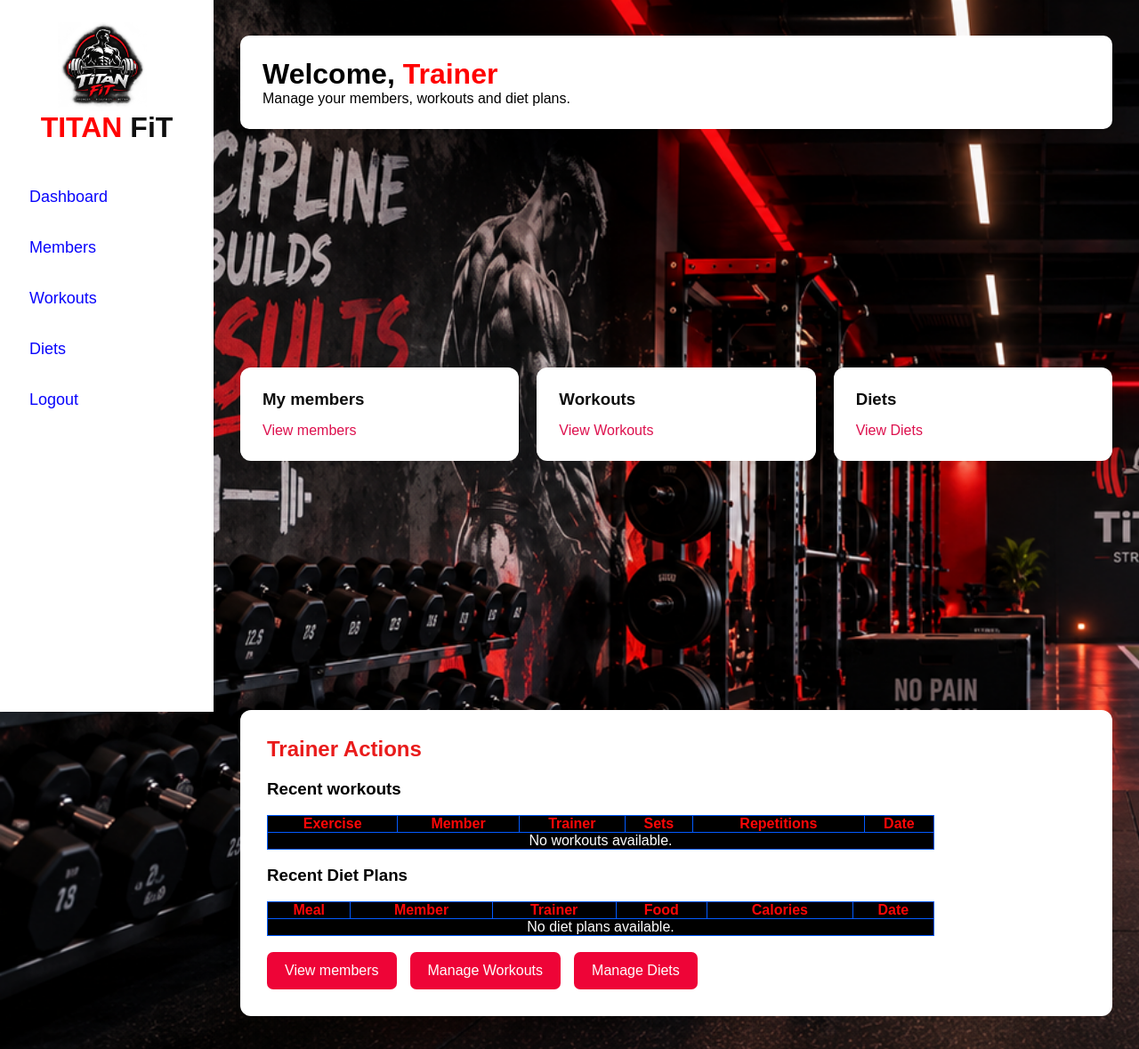
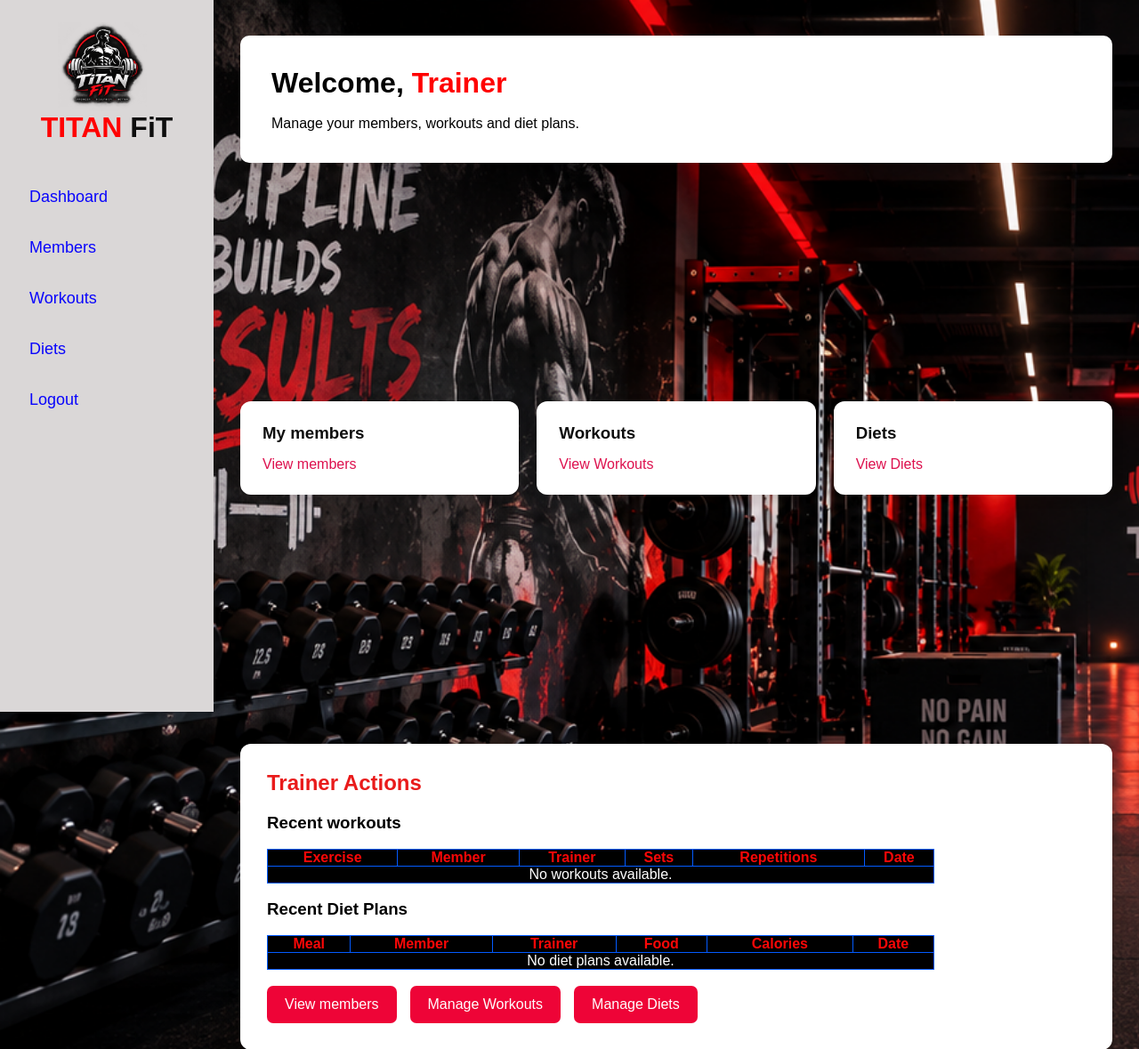
Before and after one commit to muhammednafih-04/django, a Django app: template gym/templates/gym/trainer_dash.html in a window 1280 px wide. Shown: the top 1179 px of the page at 89% size. Run offline with Django 5.2, Linux system fonts and the light colour scheme; the template is opened without the code that fills it, so the values that code supplies are empty.

Commit message:
Updated gym fitness project

```diff
--- a/gym/templates/gym/admin_dashboard.html
+++ b/gym/templates/gym/admin_dashboard.html
@@ -27,7 +27,7 @@ body {
 /* SIDEBAR */
 
 .sidebar {
-    background-color:rgba(170, 167, 165, 0.959);
+    background-color:rgba(233, 232, 231, 0.959);
     position: fixed;
     width: 240px;
     height: 100vh;
--- a/gym/templates/gym/trainer_dash.html
+++ b/gym/templates/gym/trainer_dash.html
@@ -30,14 +30,15 @@ body {
     background-color: #ffffff;
     margin-top: 10px;
     border-radius: 10px;
-    padding: 25px;
+    padding: 35px;
     margin-bottom: 250px;
+
 }
 
 /* SIDEBAR */
 
 .sidebar {
-    background-color:white;
+    background-color:rgb(218, 215, 215);
     position: fixed;
     width: 240px;
     height: 100vh;
@@ -238,7 +239,7 @@ body {
 <div class="main">
 
     <div class="welcome">
-        <h1>Welcome, <span>Trainer</span></h1>
+        <h1>Welcome, <span>Trainer</span></h1><br>
         <p>Manage your members, workouts and diet plans.</p>
     </div><br>
 
```
